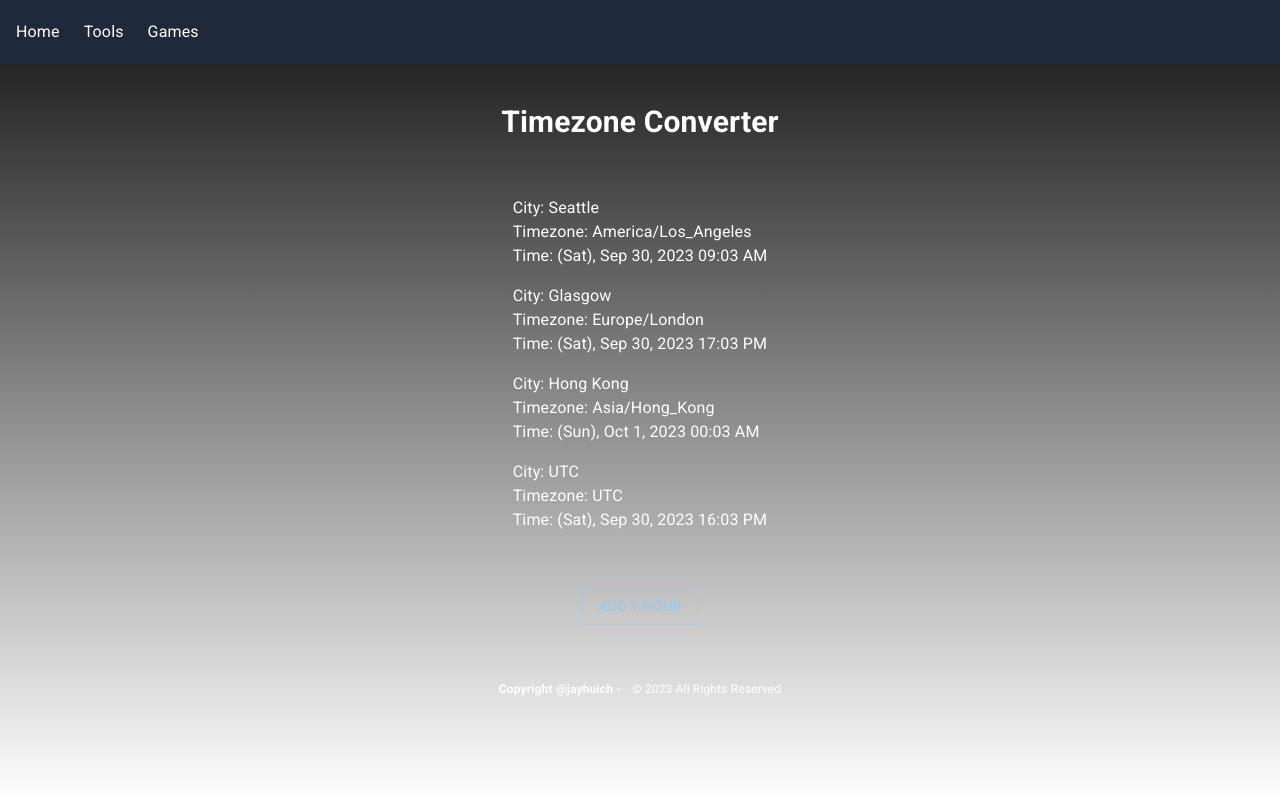
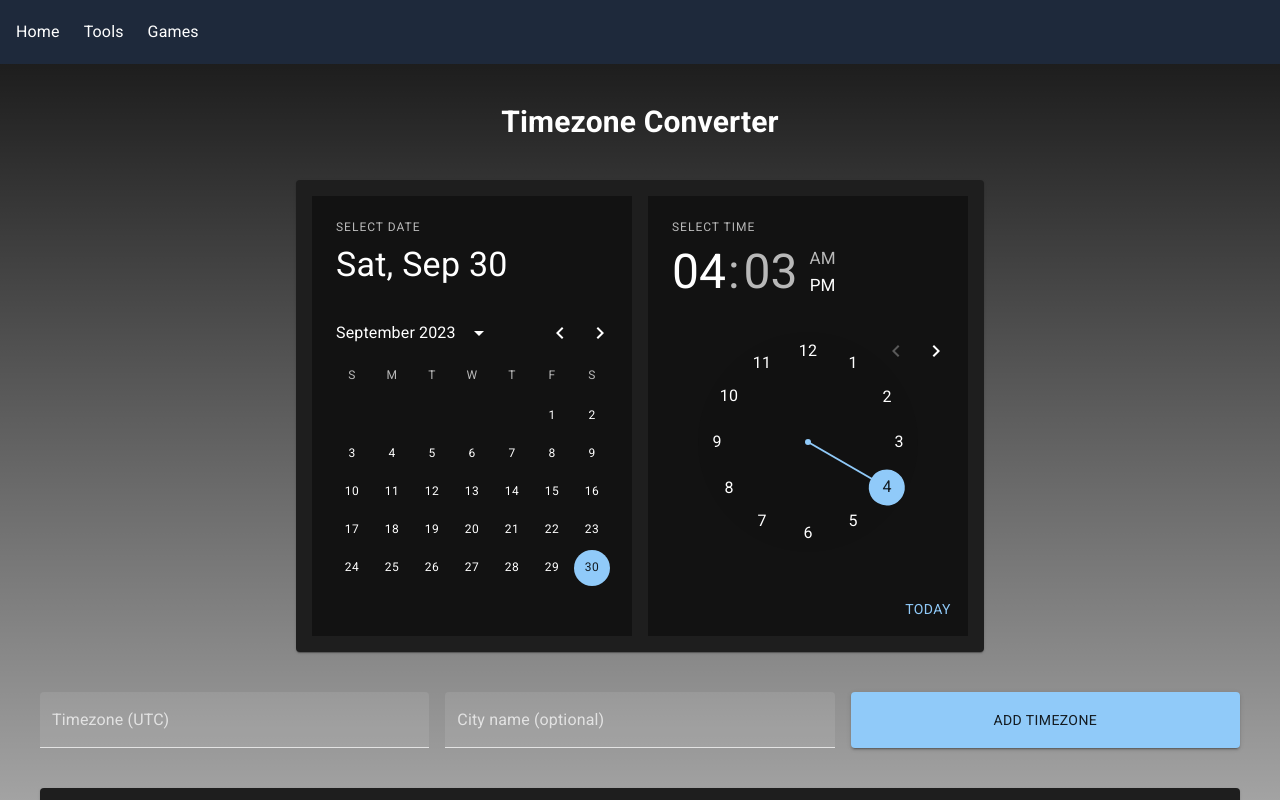
Before and after one commit to jayhuich/portfolio, a Next.js app: page /tools/timezone in a window 1280 px wide. Shown: the top 800 px of the page. Built offline with nearby package versions, Linux system fonts and the light colour scheme.

Commit message:
feat: timezone date and time pickers

```diff
--- a/package.json
+++ b/package.json
@@ -14,6 +14,7 @@
     "@emotion/styled": "^11.11.0",
     "@mui/icons-material": "^5.14.11",
     "@mui/material": "^5.14.11",
+    "@mui/x-date-pickers": "^6.16.2",
     "@reduxjs/toolkit": "^1.9.7",
     "dayjs": "^1.11.10",
     "next": "latest",
--- /dev/null
+++ b/src/app/tools/timezone/layout.tsx
@@ -0,0 +1,9 @@
+"use client";
+import * as React from "react";
+
+import { LocalizationProvider } from "@mui/x-date-pickers";
+import { AdapterDayjs } from "@mui/x-date-pickers/AdapterDayjs";
+
+export default function TimezoneLayout({ children }: { children: React.ReactNode }) {
+  return <LocalizationProvider dateAdapter={AdapterDayjs}>{children}</LocalizationProvider>;
+}
--- a/src/app/tools/timezone/page.tsx
+++ b/src/app/tools/timezone/page.tsx
@@ -4,7 +4,9 @@ import timezone from "dayjs/plugin/timezone";
 import utc from "dayjs/plugin/utc";
 import * as React from "react";
 
-import { Button } from "@mui/material";
+import DatePicker from "@/components/datePicker";
+import TimePicker from "@/components/timePicker";
+import { Button, Paper, TextField } from "@mui/material";
 
 type Timezone = {
   tz: string;
@@ -15,23 +17,62 @@ export default function TimezonePage() {
   dayjs.extend(utc);
   dayjs.extend(timezone);
 
-  // for testing
-  const timezones: Timezone[] = [
+  const [timezones, setTimezones] = React.useState([
+    { tz: dayjs.tz.guess() },
     { tz: "America/Los_Angeles", city: "Seattle" },
     { tz: "Europe/London", city: "Glasgow" },
-    { tz: "Asia/Hong_Kong" },
-    { tz: dayjs.tz.guess() }
-  ];
+    { tz: "Asia/Hong_Kong" }
+  ] as Timezone[]);
+  const [newTimezone, setNewTimezone] = React.useState({ tz: "" } as Timezone);
 
   const [time, setTime] = React.useState(dayjs());
-  const increment = () => {
-    setTime((time) => time.add(1, "h"));
-  };
+
+  function addTimezone() {
+    try {
+      time.tz(newTimezone.tz);
+    } catch {
+      console.error("Not a valid time zone");
+    }
+    setTimezones([...timezones, newTimezone]);
+  }
 
   return (
-    <main className="flex flex-col items-center justify-between p-10 gap-10">
+    <main className="flex flex-col items-center justify-between px-4 md:px-10 py-10 gap-10">
       <h1 className="text-3xl font-bold">Timezone Converter</h1>
-      <div className="description">
+      <Paper elevation={1} className="p-4">
+        <div className="grid md:grid-cols-2 gap-4">
+          <div className="flex flex-auto justify-center md:justify-end">
+            <DatePicker value={time} onChange={(time) => time && setTime(time)} />
+          </div>
+          <div className="flex flex-auto justify-center md:justify-start">
+            <TimePicker value={time} onChange={(time) => time && setTime(time)} />
+          </div>
+        </div>
+      </Paper>
+      <div className="w-full grid md:grid-cols-3 gap-4">
+        <div className="flex justify-center md:justify-end">
+          <TextField
+            label={"Timezone (" + dayjs.tz.guess() + ")"}
+            value={newTimezone.tz}
+            onChange={(e) => setNewTimezone({ ...newTimezone, tz: e.target.value })}
+            variant="filled"
+            fullWidth
+          />
+        </div>
+        <div className="flex justify-center md:justify-start">
+          <TextField
+            label="City name (optional)"
+            value={newTimezone.city || ""}
+            onChange={(e) => setNewTimezone({ ...newTimezone, city: e.target.value })}
+            variant="filled"
+            fullWidth
+          />
+        </div>
+        <Button onClick={addTimezone} variant="contained">
+          Add timezone
+        </Button>
+      </div>
+      <Paper elevation={1} className="w-full p-4">
         {timezones.map((e, i) => {
           return (
             <div key={i} className="my-4">
@@ -41,11 +82,7 @@ export default function TimezonePage() {
             </div>
           );
         })}
-      </div>
-
-      <Button variant="outlined" onClick={increment}>
-        Add 1 Hour
-      </Button>
+      </Paper>
     </main>
   );
 }
--- /dev/null
+++ b/src/components/datePicker/index.tsx
@@ -0,0 +1,8 @@
+import { Dayjs } from "dayjs";
+import * as React from "react";
+
+import { StaticDatePicker, StaticDatePickerProps } from "@mui/x-date-pickers";
+
+export default function DatePicker(props: StaticDatePickerProps<Dayjs>) {
+  return <StaticDatePicker slotProps={{ actionBar: { sx: { display: "none" } } }} {...props} />;
+}
--- /dev/null
+++ b/src/components/timePicker/index.tsx
@@ -0,0 +1,8 @@
+import { Dayjs } from "dayjs";
+import * as React from "react";
+
+import { StaticTimePicker, StaticTimePickerProps } from "@mui/x-date-pickers";
+
+export default function TimePicker(props: StaticTimePickerProps<Dayjs>) {
+  return <StaticTimePicker slotProps={{ actionBar: { actions: ["today"] } }} {...props} />;
+}
```
Also changed, not shown: 1 other file (tests, documents, lock files or other folders).
